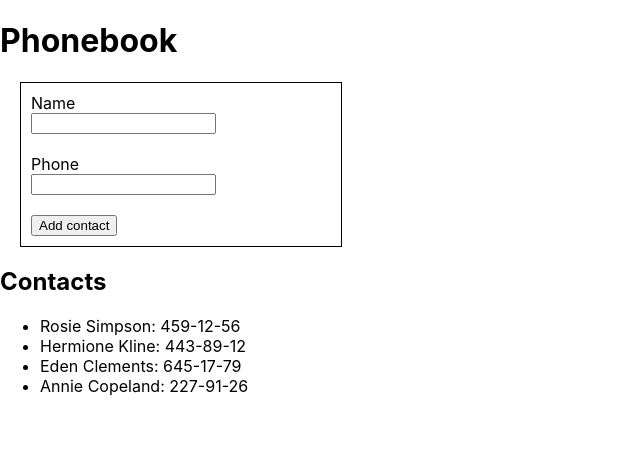
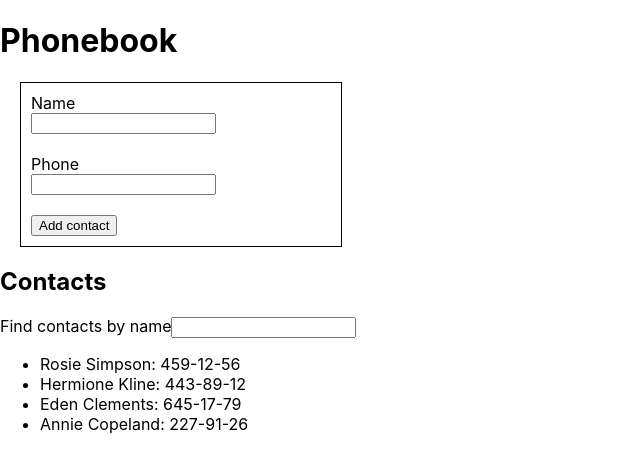
Before and after one commit to 28Rostyk/goit-react-hw-02-phonebook, a React (Create React App) app: page / in a window 1280 px wide. Shown: the top 472 px of the page, without its empty margins (0-640 px from the left). Built offline with nearby package versions, Linux system fonts and the light colour scheme.

Commit message:
add task 3-4 from homework 2

```diff
--- a/src/components/App.jsx
+++ b/src/components/App.jsx
@@ -1,6 +1,7 @@
 import { nanoid } from 'nanoid';
 import ContactForm from './ContactForm';
 import ContactList from './ContactList';
+import Filter from './Filter';
 
 const { Component } = require('react');
 
@@ -12,6 +13,7 @@
       { id: 'id-3', name: 'Eden Clements', number: '645-17-79' },
       { id: 'id-4', name: 'Annie Copeland', number: '227-91-26' },
     ],
+    filter: '',
   };
 
   nameInputId = nanoid();
@@ -27,14 +29,28 @@
     }));
   };
 
+  changeFilter = e => {
+    this.setState({ filter: e.currentTarget.value });
+  };
+
+  getVisibleContact = () => {
+    const { filter, contacts } = this.state;
+    const normalizedFilter = filter.toLowerCase();
+    return contacts.filter(contact =>
+      contact.name.toLowerCase().includes(normalizedFilter)
+    );
+  };
+
   render() {
-    const { contacts } = this.state;
+    const { filter } = this.state;
+    const visibleContact = this.getVisibleContact();
     return (
       <>
         <h1>Phonebook</h1>
         <ContactForm onSubmit={this.addContact} />
         <h2>Contacts</h2>
-        <ContactList contacts={contacts} />
+        <Filter value={filter} onChange={this.changeFilter} />
+        <ContactList contacts={visibleContact} />
       </>
     );
   }
--- /dev/null
+++ b/src/components/Filter/Filter.jsx
@@ -0,0 +1,10 @@
+import PropTypes from 'prop-types';
+
+const Filter = ({ value, onChange }) => (
+  <label>
+    Find contacts by name
+    <input type="text" value={value} onChange={onChange} />
+  </label>
+);
+
+export default Filter;
--- /dev/null
+++ b/src/components/Filter/index.js
@@ -0,0 +1 @@
+export { default } from './Filter';
```
